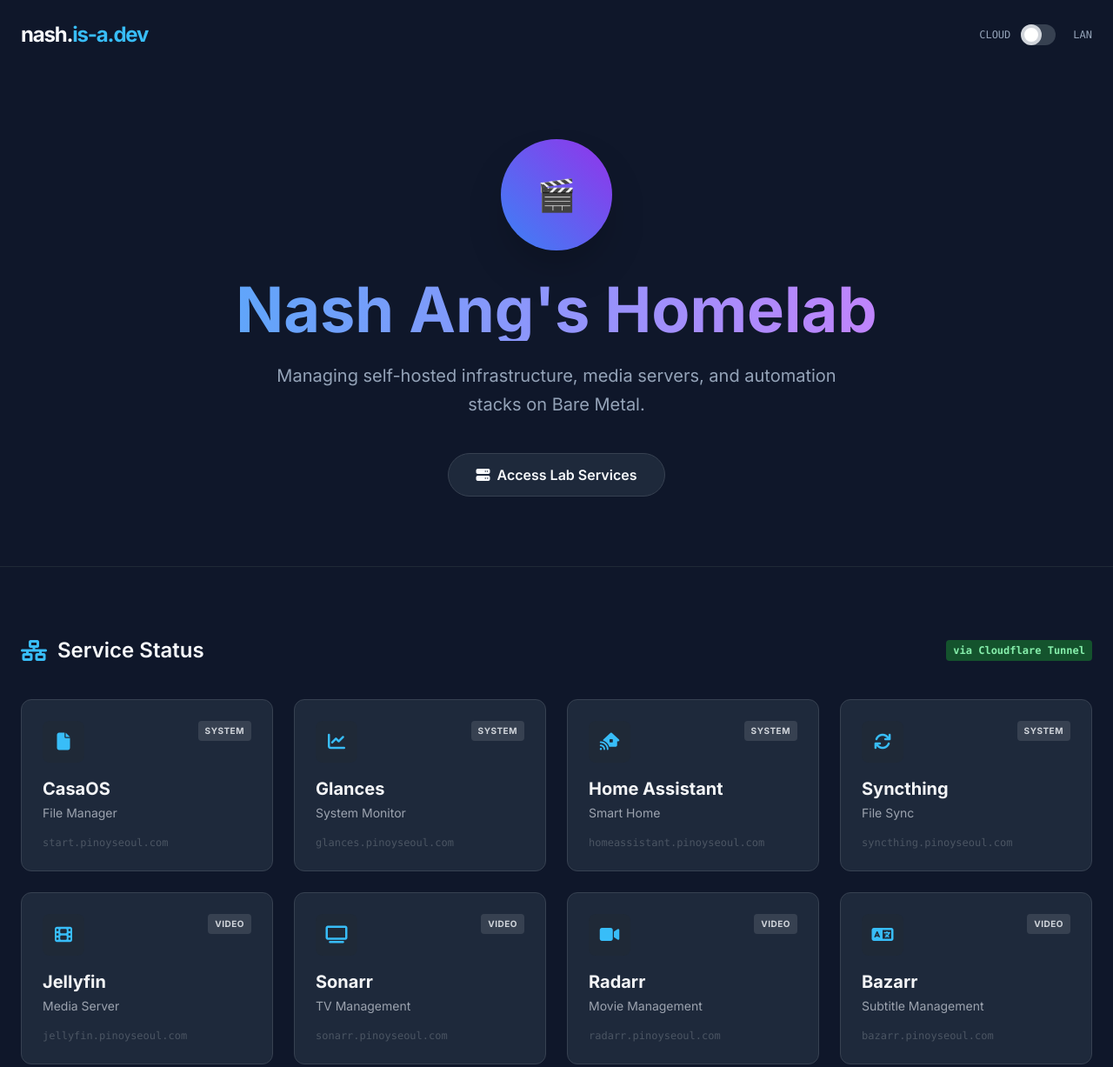
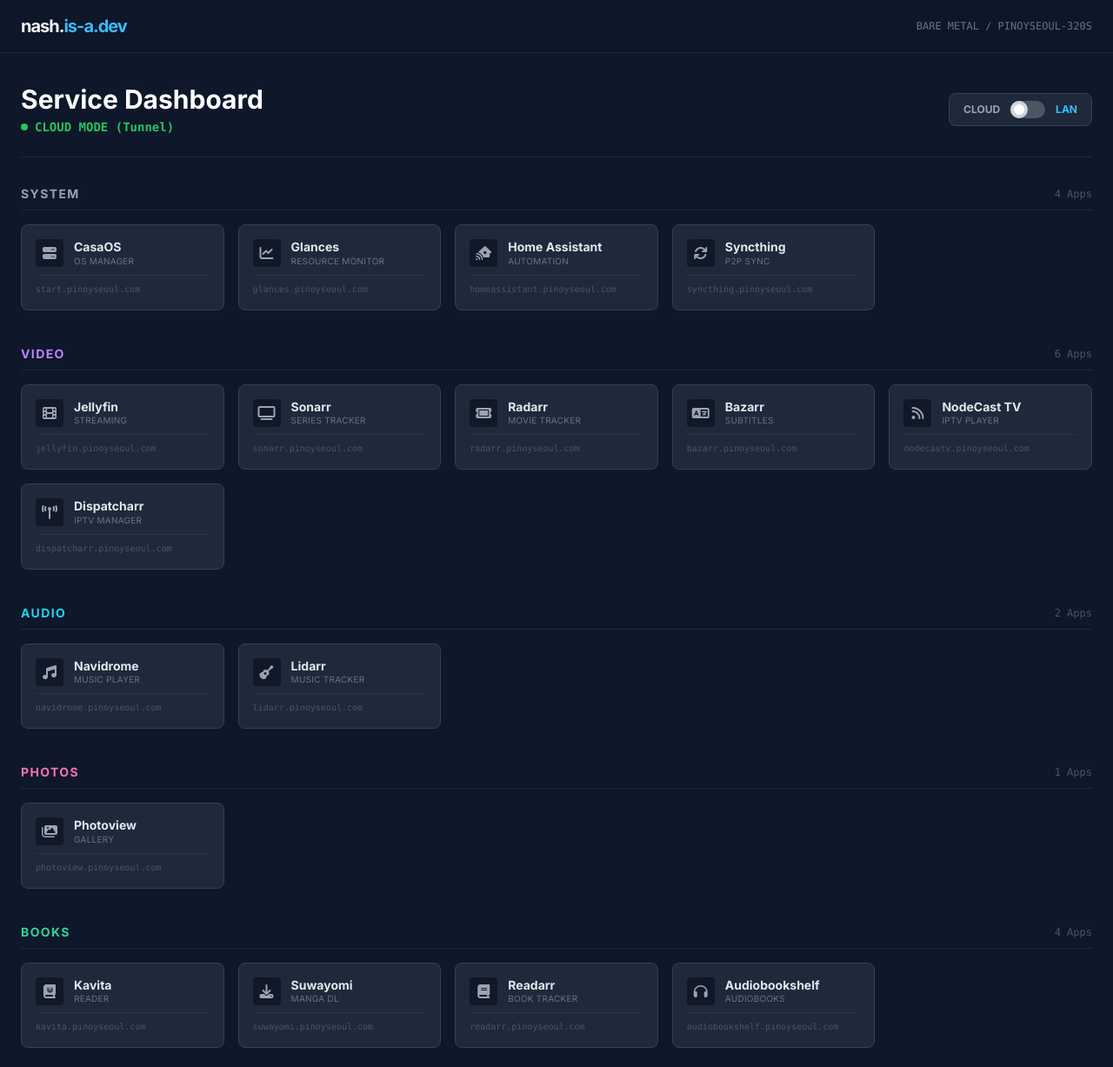
Before and after one commit to subtleazn/homelab, a plain HTML site: page index.html in a window 1280 px wide. Shown: the top 1227 px of the page at 87% size. Drawn offline with nearby package versions, Linux system fonts and the light colour scheme.

Commit message:
Update navbar and service card styles
Refactor navbar and service cards for improved layout and styling.

```diff
--- a/index.html
+++ b/index.html
@@ -30,149 +30,191 @@
     </script>
     <style>
         body { background-color: #0f172a; color: #f8fafc; }
-        .service-card { transition: all 0.3s ease; }
-        .service-card:hover { transform: translateY(-5px); border-color: #38bdf8; }
+        .service-card { transition: all 0.2s ease; }
+        .service-card:hover { transform: translateY(-2px); border-color: #38bdf8; }
+
         /* Toggle Switch */
         .toggle-checkbox:checked { right: 0; border-color: #38bdf8; }
         .toggle-checkbox:checked + .toggle-label { background-color: #38bdf8; }
     </style>
 </head>
-<body class="min-h-screen flex flex-col">
+<body class="min-h-screen flex flex-col bg-brand-dark">
 
-    <nav class="w-full p-6 flex justify-between items-center max-w-7xl mx-auto">
-        <div class="text-2xl font-bold tracking-tighter">
+    <!-- Minimal Navbar -->
+    <nav class="w-full py-4 px-6 border-b border-gray-800 bg-brand-dark/50 backdrop-blur-sm fixed top-0 z-50">
+        <div class="max-w-7xl mx-auto flex justify-between items-center">
+            <div class="text-xl font-bold tracking-tighter text-gray-100">
                 nash.<span class="text-brand-accent">is-a.dev</span>
             </div>
-        <div class="flex items-center gap-3">
-            <span class="text-xs font-mono text-brand-text">CLOUD</span>
-            <div class="relative inline-block w-10 mr-2 align-middle select-none transition duration-200 ease-in">
-                <input type="checkbox" name="toggle" id="network-toggle" class="toggle-checkbox absolute block w-6 h-6 rounded-full bg-white border-4 appearance-none cursor-pointer border-gray-300 left-0"/>
-                <label for="network-toggle" class="toggle-label block overflow-hidden h-6 rounded-full bg-gray-700 cursor-pointer"></label>
+            <div class="text-xs font-mono text-gray-500">
+                BARE METAL / PINOYSEOUL-320S
             </div>
-            <span class="text-xs font-mono text-brand-text">LAN</span>
         </div>
     </nav>
 
-    <header class="flex-1 flex flex-col justify-center items-center text-center px-4 py-20">
-        <div class="w-32 h-32 rounded-full bg-gradient-to-tr from-blue-500 to-purple-600 mb-8 flex items-center justify-center text-4xl font-bold shadow-2xl">
-            🎬
+    <!-- Main Dashboard Area -->
+    <main class="flex-1 max-w-7xl mx-auto w-full px-6 pt-24 pb-10">
+
+        <!-- Controls Header -->
+        <div class="flex flex-col md:flex-row justify-between items-end md:items-center mb-8 pb-6 border-b border-gray-800 gap-4">
+            <div>
+                <h1 class="text-3xl font-bold text-white mb-1">Service Dashboard</h1>
+                <div class="flex items-center gap-2">
+                    <div id="status-dot" class="w-2 h-2 rounded-full bg-green-500"></div>
+                    <span id="ip-indicator" class="text-sm font-mono text-brand-text">Initializing...</span>
                 </div>
-        <h1 class="text-5xl md:text-7xl font-bold mb-6 bg-clip-text text-transparent bg-gradient-to-r from-blue-400 to-purple-400">
-            Nash Ang's Homelab
-        </h1>
-        <p class="text-xl text-brand-text max-w-2xl mb-10 leading-relaxed">
-            Managing self-hosted infrastructure, media servers, and automation stacks on Bare Metal.
-        </p>
-        <a href="#dashboard" class="px-8 py-3 rounded-full bg-brand-card border border-gray-700 hover:bg-brand-accent hover:text-brand-dark transition-all font-semibold flex items-center gap-2">
-            <i class="fa-solid fa-server"></i> Access Lab Services
-        </a>
-    </header>
+            </div>
 
-    <main id="dashboard" class="bg-brand-dark py-20 border-t border-gray-800">
-        <div class="max-w-7xl mx-auto px-6">
-            <h2 class="text-2xl font-semibold mb-10 flex items-center gap-3">
-                <i class="fa-solid fa-network-wired text-brand-accent"></i> Service Status
-                <span id="ip-indicator" class="text-xs font-mono bg-green-900 text-green-300 px-2 py-1 rounded ml-auto">
-                    via Cloudflare
-                </span>
-            </h2>
-            <div class="grid grid-cols-1 md:grid-cols-2 lg:grid-cols-3 xl:grid-cols-4 gap-6" id="services-grid"></div>
+            <!-- The Toggle -->
+            <div class="flex items-center gap-3 bg-brand-card px-4 py-2 rounded-lg border border-gray-700">
+                <span class="text-xs font-bold text-gray-400">CLOUD</span>
+                <div class="relative inline-block w-10 align-middle select-none transition duration-200 ease-in">
+                    <input type="checkbox" name="toggle" id="network-toggle" class="toggle-checkbox absolute block w-5 h-5 rounded-full bg-white border-4 appearance-none cursor-pointer border-gray-300 left-0"/>
+                    <label for="network-toggle" class="toggle-label block overflow-hidden h-5 rounded-full bg-gray-600 cursor-pointer"></label>
                 </div>
+                <span class="text-xs font-bold text-brand-accent">LAN</span>
+            </div>
+        </div>
+
+        <!-- Dynamic Content Container -->
+        <div id="dashboard-container" class="space-y-10">
+            <!-- Sections will be injected here -->
+        </div>
+
     </main>
 
-    <footer class="py-10 text-center text-brand-text text-sm border-t border-gray-800 mt-auto">
-        <p>&copy; 2026 Nash Ang's Homelab. Hosted on <span class="text-white">PinoySeoul-320S</span>.</p>
+    <footer class="py-6 text-center text-gray-600 text-xs border-t border-gray-800">
+        <p>&copy; 2026 Nash Ang's Homelab.</p>
     </footer>
 
     <script>
         // ==========================================
-        // CONFIGURATION SECTION
+        // CONFIGURATION
         // ==========================================
-        // HOW TO USE:
-        // 1. To Remove: Delete the line.
-        // 2. To Add: Copy a line, paste it, change details.
-        // 3. To Hide: Add // at the start of the line.
 
         const services = [
             // --- SYSTEM ---
-            { name: "CasaOS", icon: "fa-file", desc: "File Manager", external: "https://start.pinoyseoul.com", internal: "http://192.168.1.59:80", category: "SYSTEM" },
-            { name: "Glances", icon: "fa-chart-line", desc: "System Monitor", external: "https://glances.pinoyseoul.com", internal: "http://192.168.1.59:61208", category: "SYSTEM" },
-            { name: "Home Assistant", icon: "fa-house-signal", desc: "Smart Home", external: "https://homeassistant.pinoyseoul.com", internal: "http://192.168.1.59:8123", category: "SYSTEM" },
-            { name: "Syncthing", icon: "fa-sync", desc: "File Sync", external: "https://syncthing.pinoyseoul.com", internal: "http://192.168.1.59:8384", category: "SYSTEM" },
+            { name: "CasaOS", icon: "fa-server", desc: "OS Manager", external: "https://start.pinoyseoul.com", internal: "http://192.168.1.59:80", category: "SYSTEM" },
+            { name: "Glances", icon: "fa-chart-line", desc: "Resource Monitor", external: "https://glances.pinoyseoul.com", internal: "http://192.168.1.59:61208", category: "SYSTEM" },
+            { name: "Home Assistant", icon: "fa-house-signal", desc: "Automation", external: "https://homeassistant.pinoyseoul.com", internal: "http://192.168.1.59:8123", category: "SYSTEM" },
+            { name: "Syncthing", icon: "fa-sync", desc: "P2P Sync", external: "https://syncthing.pinoyseoul.com", internal: "http://192.168.1.59:8384", category: "SYSTEM" },
 
             // --- VIDEO ---
-            { name: "Jellyfin", icon: "fa-film", desc: "Media Server", external: "https://jellyfin.pinoyseoul.com", internal: "http://192.168.1.59:8096", category: "VIDEO" },
-            { name: "Sonarr", icon: "fa-tv", desc: "TV Management", external: "https://sonarr.pinoyseoul.com", internal: "http://192.168.1.59:8989", category: "VIDEO" },
-            { name: "Radarr", icon: "fa-video", desc: "Movie Management", external: "https://radarr.pinoyseoul.com", internal: "http://192.168.1.59:7878", category: "VIDEO" },
-            { name: "Bazarr", icon: "fa-language", desc: "Subtitle Management", external: "https://bazarr.pinoyseoul.com", internal: "http://192.168.1.59:6767", category: "VIDEO" },
-            { name: "NodeCast TV", icon: "fa-tv", desc: "IP TV Plaver", external: "https://nodecastv.pinoyseoul.com", internal: "http://192.168.1.59:3000", category: "VIDEO" },
-            { name: "Dispatcharr", icon: "fa-tv", desc: "IP TV Manager", external: "https://dispatcharr.pinoyseoul.com", internal: "http://192.168.1.59:8080", category: "VIDEO" },
+            { name: "Jellyfin", icon: "fa-film", desc: "Streaming", external: "https://jellyfin.pinoyseoul.com", internal: "http://192.168.1.59:8096", category: "VIDEO" },
+            { name: "Sonarr", icon: "fa-tv", desc: "Series Tracker", external: "https://sonarr.pinoyseoul.com", internal: "http://192.168.1.59:8989", category: "VIDEO" },
+            { name: "Radarr", icon: "fa-ticket", desc: "Movie Tracker", external: "https://radarr.pinoyseoul.com", internal: "http://192.168.1.59:7878", category: "VIDEO" },
+            { name: "Bazarr", icon: "fa-language", desc: "Subtitles", external: "https://bazarr.pinoyseoul.com", internal: "http://192.168.1.59:6767", category: "VIDEO" },
+            { name: "NodeCast TV", icon: "fa-rss", desc: "IPTV Player", external: "https://nodecastv.pinoyseoul.com", internal: "http://192.168.1.59:3000", category: "VIDEO" },
+            { name: "Dispatcharr", icon: "fa-tower-broadcast", desc: "IPTV Manager", external: "https://dispatcharr.pinoyseoul.com", internal: "http://192.168.1.59:8080", category: "VIDEO" },
 
             // --- AUDIO ---
-            { name: "Navidrome", icon: "fa-music", desc: "Music Streamer", external: "https://navidrome.pinoyseoul.com", internal: "http://192.168.1.59:4533", category: "AUDIO" },
-            { name: "Lidarr", icon: "fa-music", desc: "Music Management", external: "https://lidarr.pinoyseoul.com", internal: "http://192.168.1.59:8686", category: "AUDIO" },
+            { name: "Navidrome", icon: "fa-music", desc: "Music Player", external: "https://navidrome.pinoyseoul.com", internal: "http://192.168.1.59:4533", category: "AUDIO" },
+            { name: "Lidarr", icon: "fa-guitar", desc: "Music Tracker", external: "https://lidarr.pinoyseoul.com", internal: "http://192.168.1.59:8686", category: "AUDIO" },
 
             // --- PHOTOS ---
-            { name: "Photoview", icon: "fa-images", desc: "Photo Gallery", external: "https://photoview.pinoyseoul.com", internal: "http://192.168.1.59:9000", category: "PHOTOS" },
+            { name: "Photoview", icon: "fa-images", desc: "Gallery", external: "https://photoview.pinoyseoul.com", internal: "http://192.168.1.59:9000", category: "PHOTOS" },
 
             // --- BOOKS ---
-            { name: "Kavita", icon: "fa-book-journal-whills", desc: "Reading Server", external: "https://kavita.pinoyseoul.com", internal: "http://192.168.1.59:5000", category: "BOOKS" },
-            { name: "Suwayomi", icon: "fa-book", desc: "Manga Downloader", external: "https://suwayomi.pinoyseoul.com", internal: "http://192.168.1.59:4567", category: "BOOKS" },
-            { name: "Readarr", icon: "fa-book", desc: "Book Management", external: "https://readarr.pinoyseoul.com", internal: "http://192.168.1.59:8787", category: "BOOKS" },
-            { name: "Audiobookshelf", icon: "fa-book-open-reader", desc: "Audiobooks", external: "https://audiobookshelf.pinoyseoul.com", internal: "http://192.168.1.59:13378", category: "BOOKS" },
+            { name: "Kavita", icon: "fa-book-journal-whills", desc: "Reader", external: "https://kavita.pinoyseoul.com", internal: "http://192.168.1.59:5000", category: "BOOKS" },
+            { name: "Suwayomi", icon: "fa-download", desc: "Manga DL", external: "https://suwayomi.pinoyseoul.com", internal: "http://192.168.1.59:4567", category: "BOOKS" },
+            { name: "Readarr", icon: "fa-book", desc: "Book Tracker", external: "https://readarr.pinoyseoul.com", internal: "http://192.168.1.59:8787", category: "BOOKS" },
+            { name: "Audiobookshelf", icon: "fa-headphones", desc: "Audiobooks", external: "https://audiobookshelf.pinoyseoul.com", internal: "http://192.168.1.59:13378", category: "BOOKS" },
 
             // --- DOWNLOAD ---
-            { name: "qBittorrent", icon: "fa-download", desc: "Downloader", external: "https://qbittorrent.pinoyseoul.com", internal: "http://192.168.1.59:8090", category: "DOWNLOAD" },
-            { name: "Prowlarr", icon: "fa-magnet", desc: "Index Manager", external: "https://prowlarr.pinoyseoul.com", internal: "http://192.168.1.59:9696", category: "DOWNLOAD" },
-
+            { name: "qBittorrent", icon: "fa-magnet", desc: "Torrent Client", external: "https://qbittorrent.pinoyseoul.com", internal: "http://192.168.1.59:8090", category: "DOWNLOAD" },
+            { name: "Prowlarr", icon: "fa-spider", desc: "Index Manager", external: "https://prowlarr.pinoyseoul.com", internal: "http://192.168.1.59:9696", category: "DOWNLOAD" },
         ];
 
-        const grid = document.getElementById('services-grid');
+        // Define Category Order and Colors
+        const categoryOrder = ['SYSTEM', 'VIDEO', 'AUDIO', 'PHOTOS', 'BOOKS', 'DOWNLOAD'];
+        const categoryColors = {
+            'SYSTEM': 'text-slate-400 border-slate-700',
+            'VIDEO': 'text-purple-400 border-purple-900',
+            'AUDIO': 'text-cyan-400 border-cyan-900',
+            'PHOTOS': 'text-pink-400 border-pink-900',
+            'BOOKS': 'text-emerald-400 border-emerald-900',
+            'DOWNLOAD': 'text-orange-400 border-orange-900'
+        };
+
+        const container = document.getElementById('dashboard-container');
         const toggle = document.getElementById('network-toggle');
         const indicator = document.getElementById('ip-indicator');
+        const statusDot = document.getElementById('status-dot');
 
         function renderServices(isLan) {
-            grid.innerHTML = '';
-            services.forEach(service => {
+            container.innerHTML = ''; // Clear existing content
+
+            categoryOrder.forEach(category => {
+                // Filter services for this category
+                const catServices = services.filter(s => s.category === category);
+
+                if (catServices.length > 0) {
+                    // Create Section
+                    const section = document.createElement('section');
+
+                    // Header
+                    const colorClass = categoryColors[category] || 'text-gray-400 border-gray-700';
+                    const headerHTML = `
+                        <div class="flex items-center gap-2 mb-4 border-b border-gray-800 pb-2">
+                            <h2 class="text-sm font-bold tracking-widest ${colorClass.split(' ')[0]}">${category}</h2>
+                            <div class="flex-1"></div>
+                            <span class="text-xs text-gray-600 font-mono">${catServices.length} Apps</span>
+                        </div>
+                    `;
+                    section.innerHTML = headerHTML;
+
+                    // Grid
+                    const grid = document.createElement('div');
+                    grid.className = 'grid grid-cols-2 md:grid-cols-3 lg:grid-cols-4 xl:grid-cols-5 gap-4';
+
+                    catServices.forEach(service => {
                         const url = isLan ? service.internal : service.external;
+                        const displayUrl = url.replace('https://', '').replace('http://', '').split('/')[0];
 
-                let badgeColor = "bg-gray-700 text-gray-300";
-                if(service.category === 'Media') badgeColor = "bg-purple-900 text-purple-200";
-                if(service.category === 'Arr') badgeColor = "bg-blue-900 text-blue-200";
-                if(service.category === 'System') badgeColor = "bg-slate-700 text-slate-300";
-                if(service.category === 'Books') badgeColor = "bg-emerald-900 text-emerald-200";
-
-                const card = `
-                    <a href="${url}" target="_blank" class="service-card block bg-brand-card p-6 rounded-xl border border-gray-700 hover:shadow-lg hover:shadow-cyan-500/10 group">
-                        <div class="flex justify-between items-start mb-4">
-                            <div class="w-12 h-12 rounded-lg bg-gray-800 flex items-center justify-center text-brand-accent text-xl group-hover:scale-110 transition-transform">
+                        const card = document.createElement('a');
+                        card.href = url;
+                        card.target = "_blank";
+                        card.className = "service-card bg-brand-card p-4 rounded-lg border border-gray-700 hover:border-gray-500 hover:bg-gray-800 flex flex-col gap-2 group";
+                        card.innerHTML = `
+                            <div class="flex items-center gap-3">
+                                <div class="w-8 h-8 rounded bg-gray-900 flex items-center justify-center text-gray-400 group-hover:text-white transition-colors">
                                     <i class="fa-solid ${service.icon}"></i>
                                 </div>
-                            <span class="text-[10px] font-bold uppercase tracking-wider px-2 py-1 rounded ${badgeColor}">
-                                ${service.category}
-                            </span>
+                                <div>
+                                    <h3 class="font-bold text-gray-200 text-sm leading-tight">${service.name}</h3>
+                                    <p class="text-[10px] text-gray-500 uppercase tracking-wide">${service.desc}</p>
                                 </div>
-                        <h3 class="text-xl font-bold text-gray-100 mb-1">${service.name}</h3>
-                        <p class="text-sm text-gray-400 mb-4">${service.desc}</p>
-                        <div class="text-xs font-mono text-gray-600 truncate group-hover:text-brand-accent transition-colors">
-                            ${url.replace('https://', '').replace('http://', '')}
                             </div>
-                    </a>
+                            <div class="mt-auto pt-2 border-t border-gray-700/50">
+                                <div class="text-[10px] font-mono text-gray-600 truncate group-hover:text-brand-accent transition-colors">
+                                    ${displayUrl}
+                                </div>
+                            </div>
                         `;
-                grid.innerHTML += card;
+                        grid.appendChild(card);
                     });
 
+                    section.appendChild(grid);
+                    container.appendChild(section);
+                }
+            });
+
+            // Update Header Status
             if (isLan) {
-                indicator.textContent = "via LAN (192.168.1.59)";
-                indicator.className = "text-xs font-mono bg-yellow-900 text-yellow-300 px-2 py-1 rounded ml-auto";
+                indicator.textContent = "LAN MODE (192.168.1.59)";
+                indicator.className = "text-sm font-mono text-yellow-500 font-bold";
+                statusDot.className = "w-2 h-2 rounded-full bg-yellow-500 animate-pulse";
             } else {
-                indicator.textContent = "via Cloudflare Tunnel";
-                indicator.className = "text-xs font-mono bg-green-900 text-green-300 px-2 py-1 rounded ml-auto";
+                indicator.textContent = "CLOUD MODE (Tunnel)";
+                indicator.className = "text-sm font-mono text-green-500 font-bold";
+                statusDot.className = "w-2 h-2 rounded-full bg-green-500";
             }
         }
 
+        // Initial Render
         renderServices(false);
 
+        // Event Listener
         toggle.addEventListener('change', (e) => {
             renderServices(e.target.checked);
         });
```
Lines whose indentation alone changed are shown as unchanged.
